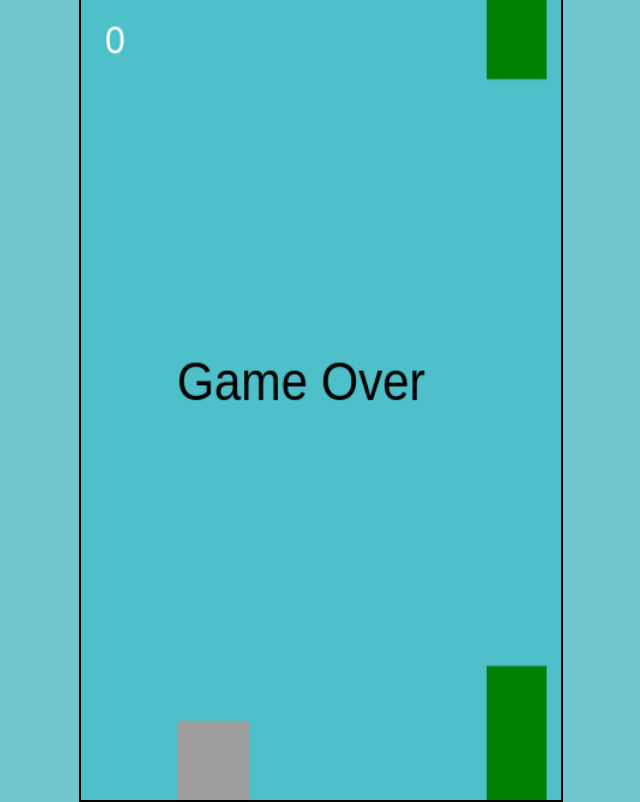
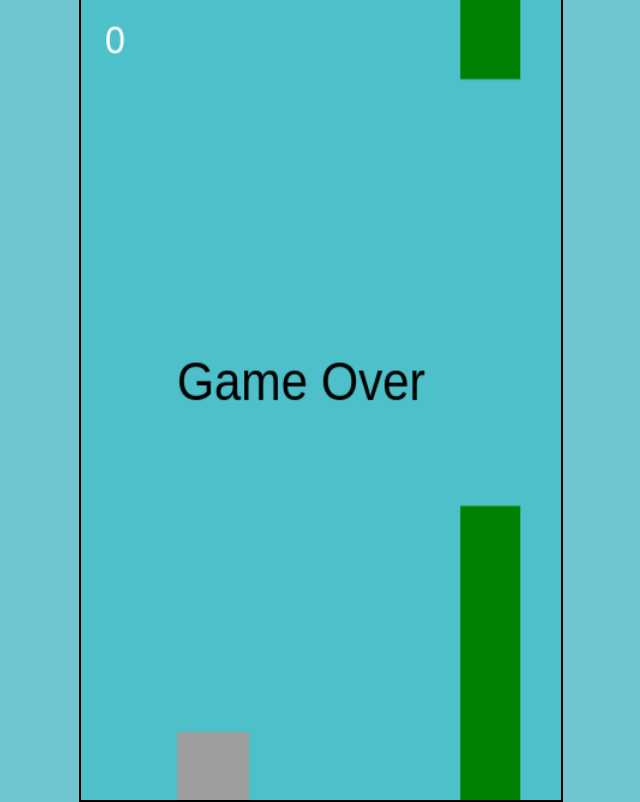
Before and after one commit to tbh-horid/game, a plain HTML site: page index.html in a window 1280 px wide. Shown: the whole page, without its empty margins (319-959 px from the left). Drawn offline with Linux system fonts and the light colour scheme.

Commit message:
Update index.html

```diff
--- a/index.html
+++ b/index.html
@@ -41,7 +41,7 @@
       y: 150,
       width: 60,
       height: 60,
-      gravity: 0.2,
+      gravity: 0.25,
       lift: -5,
       velocity: 0
     };
@@ -109,7 +109,7 @@
       // controls distance between columns
       if (frame % 120 === 0) {
         let top = Math.random() * 250 + 50;
-        let gap = 440; // big vertical gap (easy mode)
+        let gap = 320; // big vertical gap (easy mode)
         pipes.push({
           x: canvas.width,
           width: 50,
@@ -119,7 +119,7 @@
       }
 
       pipes.forEach(pipe => {
-        pipe.x -= 1;
+        pipe.x -= 1.5;
 
         if (pipe.x + pipe.width < 0) {
           pipes.shift();
```
